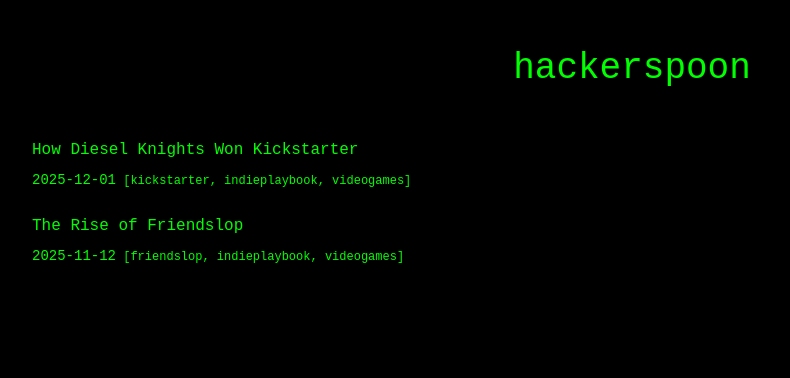
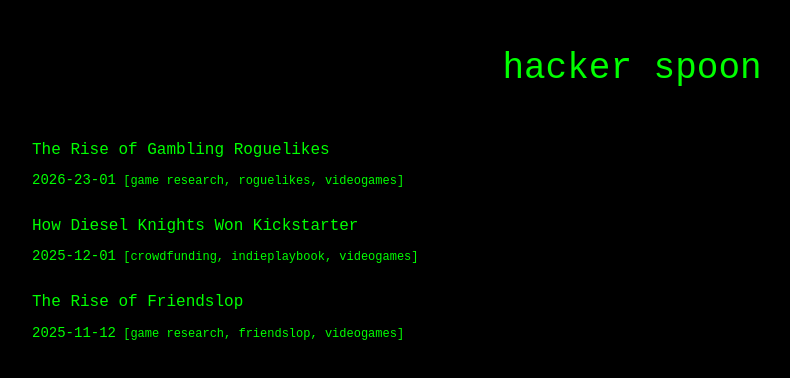
Before and after one commit to elioamicarelli/hackerspoon, a plain HTML site: page index.html in a window 1280 px wide. Shown: the whole page, without its empty margins (8-798 px from the left). Drawn offline with Linux system fonts and the light colour scheme.

Commit message:
new note on roguelikes

```diff
--- a/data.json
+++ b/data.json
@@ -1,16 +1,22 @@
 {
   "articles": [
+    {
+      "title": "The Rise of Gambling Roguelikes",
+      "file": "notes/gambling-roguelikes.md",
+      "date": "2026-23-01",
+      "hashtags": ["game research", "roguelikes", "videogames"]
+    },
     {
       "title": "How Diesel Knights Won Kickstarter",
       "file": "notes/diesel-knights.md",
       "date": "2025-12-01",
-      "hashtags": ["kickstarter", "indieplaybook", "videogames"]
+      "hashtags": ["crowdfunding", "indieplaybook", "videogames"]
     },
     {
       "title": "The Rise of Friendslop",
       "file": "notes/friendslop-genre.md",
       "date": "2025-11-12",
-      "hashtags": ["friendslop", "indieplaybook", "videogames"]
+      "hashtags": ["game research", "friendslop", "videogames"]
     }
   ]
 }
--- a/index.html
+++ b/index.html
@@ -3,12 +3,12 @@
 <head>
     <meta charset="UTF-8">
     <meta name="viewport" content="width=device-width, initial-scale=1.0">
-    <title>hackerspoon</title>
+    <title>hacker spoon</title>
     <link rel="stylesheet" href="style.css">
 </head>
 <body>
     <header>
-        <h1><a href="index.html">hackerspoon</a></h1>
+        <h1><a href="index.html">hacker spoon</a></h1>
     </header>
     <main>
         <ul id="article-list">
```
Also changed, not shown: hashtag.html (+1 -1 lines), note.html (+2 -2 lines), 3 other files.
